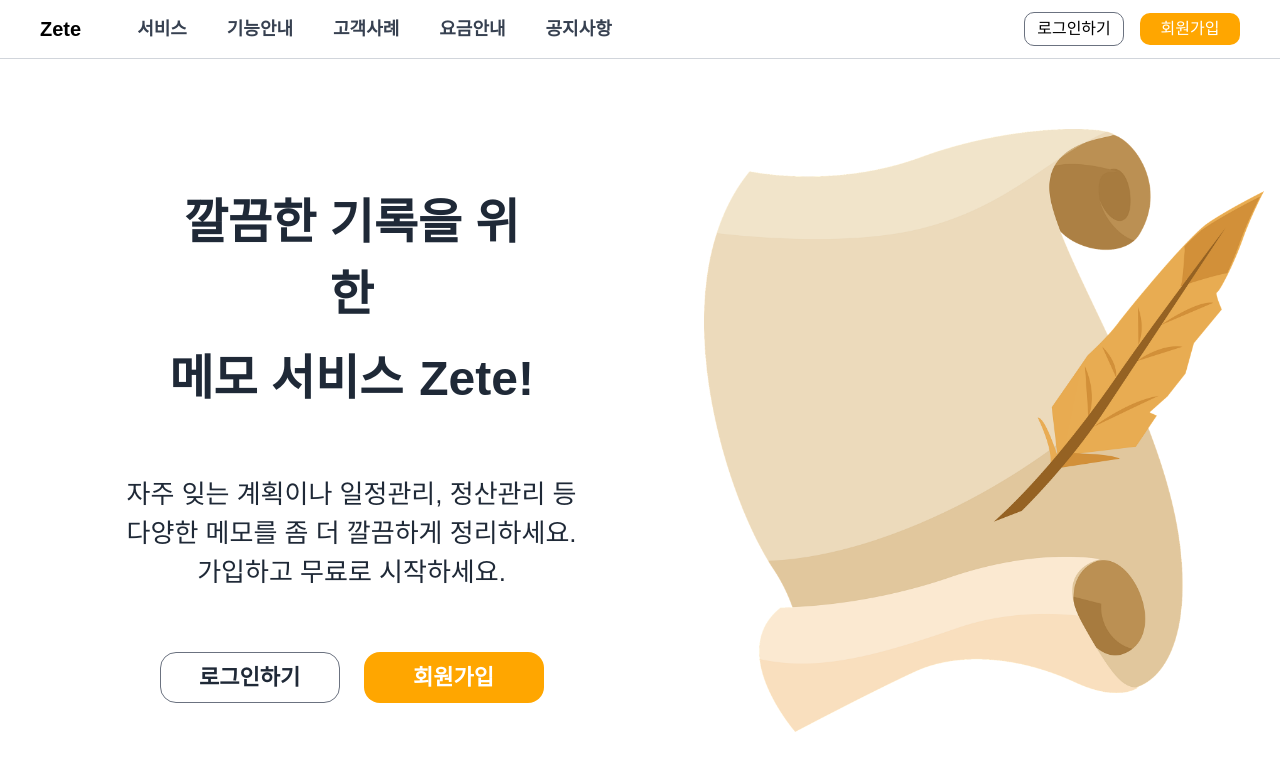
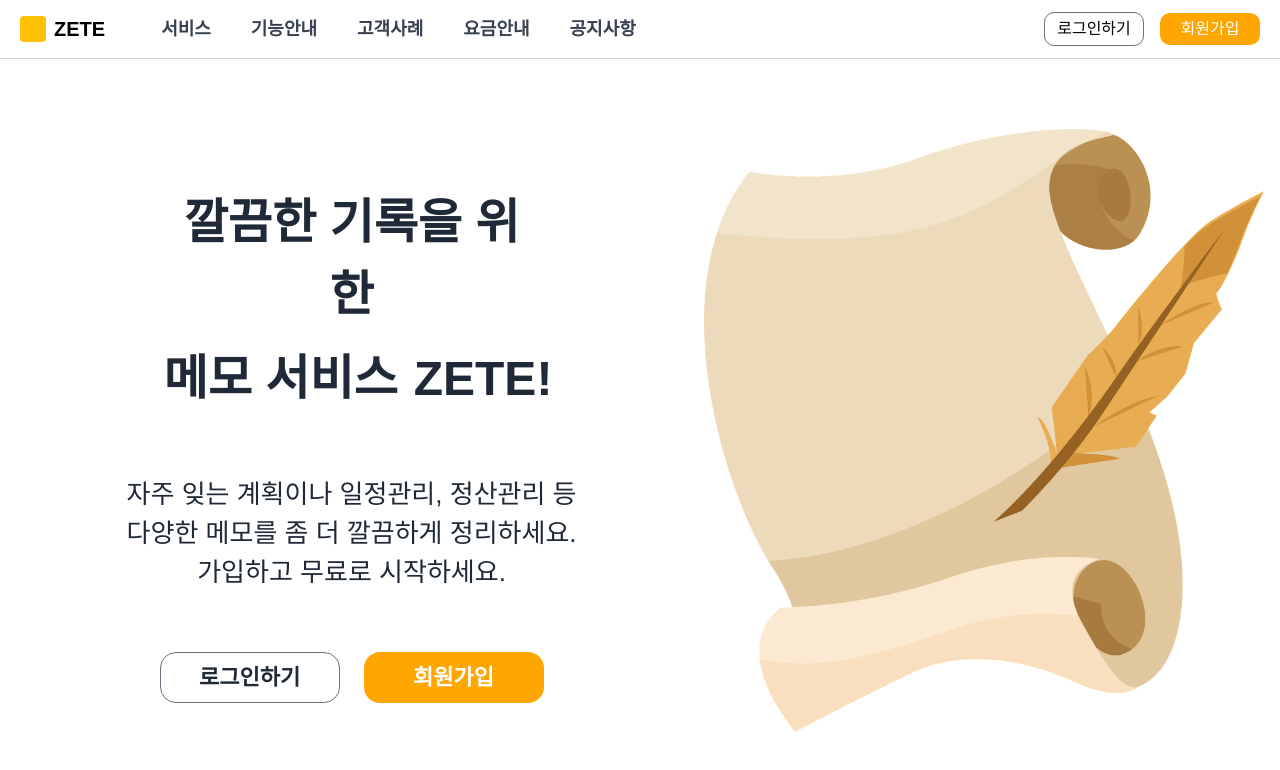
Before and after one commit to zeriong/zete-zustand-reactQuery, a React (Create React App) app in the folder frontend/: page / in a window 1280 px wide. Shown: the top 770 px of the page. Built offline with nearby package versions, Linux system fonts and the light colour scheme; no server answers.

Commit message:
intro 페이지에 ZETE 마크 추가

```diff
--- a/frontend/public/index.html
+++ b/frontend/public/index.html
@@ -5,14 +5,14 @@
     <link rel="icon" href="%PUBLIC_URL%/favicon.svg" />
     <meta name="viewport" content="width=device-width, initial-scale=1" />
     <meta name="theme-color" content="#000000" />
-    <meta name="메모 서비스" content="zete 메모서비스"/>
+    <meta name="메모 서비스" content="ZETE 메모서비스"/>
     <meta property="og:image" content="%PUBLIC_URL%/og-Image.png" />
     <meta property="og:description" content="Chat GPT와 함께 메모 시작!" />
-    <meta property="og:title" content="빠른 메모서비스 Zete!" />
+    <meta property="og:title" content="빠른 메모서비스 ZETE!" />
     <!-- 아이폰 대응 meta tag -->
     <meta name="viewport" content="width=device-width, initial-scale=1, minimal-ui, viewport-fit=cover, user-scalable=no" />
     <link rel="manifest" href="%PUBLIC_URL%/manifest.json" />
-    <title>Zete</title>
+    <title>ZETE</title>
   </head>
   <body>
     <noscript>빠르고 간편한 메모를 경험하세요</noscript>
--- a/frontend/src/common/components/Icons.tsx
+++ b/frontend/src/common/components/Icons.tsx
@@ -148,3 +148,8 @@ export const TopScrollIcon = (props: SVGProps<SVGSVGElement>) => (
         <path d="M320-120v-320H120l360-440 360 440H640v320H320Z"/>
     </svg>
 )
+export const BrandMark = (props: SVGProps<SVGSVGElement>) => (
+    <svg width={26} height={26} {...props}>
+        <rect width={100} height={100} className='fill-primary'/>
+    </svg>
+)
--- a/frontend/src/modules/intro/layout/Navigation.tsx
+++ b/frontend/src/modules/intro/layout/Navigation.tsx
@@ -1,6 +1,6 @@
 import {Link, useSearchParams} from 'react-router-dom';
 import React from 'react';
-import {HamburgerMenuIcon, LogoutIcon, ModifyIcon} from '../../../common/components/Icons';
+import {BrandMark, HamburgerMenuIcon, LogoutIcon, ModifyIcon} from '../../../common/components/Icons';
 import {useLayoutStore} from '../../../store/layoutStore';
 import {useAuthStore} from '../../../store/authStore';
 import {useQuery} from '@tanstack/react-query';
@@ -36,15 +36,19 @@ export const HomeNav = ()=> {
     }
 
     return (
-        <nav className='flex justify-between h-[48px] md:h-auto pl-[12px] pr-[12px] items-center md:px-[40px] py-[12px] border-b border-gray-300 whitespace-nowrap fixed bg-white w-full z-30'>
+        <nav className='flex justify-between h-[48px] md:h-auto pl-[12px] pr-[12px] items-center md:px-[20px] py-[12px] border-b border-gray-300 whitespace-nowrap fixed bg-white w-full z-30'>
             <div
                 onClick={ () => layoutStore.setShowSideNav(false) }
                 className={`transition-all ease-in-out fixed w-full h-full bg-black opacity-0 left-0 top-0 duration-300 z-30
                 ${ layoutStore.isShowSideNav ? 'opacity-50 visible' : 'opacity-0 invisible' }`}
             />
-            <Link to='/' className='font-bold text-[18px] md:text-[20px] mr-[48px]'>
-                Zete
-            </Link>
+            <div className='flex items-center mr-[48px]'>
+                <BrandMark className='rounded mr-[8px]'/>
+                <Link to='/' className='font-bold text-[18px] md:text-[20px]'>
+                    ZETE
+                </Link>
+            </div>
+
 
             {/** 모바일 환경 컴포넌트 */}
             <section
@@ -60,7 +64,7 @@ export const HomeNav = ()=> {
                             <div className='group flex items-center'>
                                 <ModifyIcon width={22} height={22} className='ease-in-out duration-200 rotate-0 group-hover:rotate-[360deg]'/>
                                 <Link to='memo' className='flex w-full py-[4px] pl-[8px] text-gray-600 hover:text-deepPrimary ease-in-out duration-150'>
-                                    Let's Zete!
+                                    Let's ZETE!
                                 </Link>
                             </div>
                             <div className='group flex items-center'>
@@ -121,7 +125,7 @@ export const HomeNav = ()=> {
                         to='memo'
                         className='flex justify-center cursor-pointer rounded-[8px] py-[4px] px-[20px] bg-deepPrimary text-white mr-[12px]'
                     >
-                        Let's Zete!
+                        Let's ZETE!
                     </Link>
                     <button
                         type='button'
--- a/frontend/src/modules/intro/pages/Home.page.tsx
+++ b/frontend/src/modules/intro/pages/Home.page.tsx
@@ -28,10 +28,10 @@ export const Home = () => {
                 <div className='flex flex-col items-center w-[450px]'>
                     <h1 className='mt-[40px] text-[36px] md:text-[48px] text-gray-800 flex flex-col w-[376px]'>
                         깔끔한 기록을 위한
-                        <span className='mt-[12px]'>
+                        <span className='mt-[12px] whitespace-nowrap'>
                             메모 서비스
                             <span className='ml-[16px] font-extrabold'>
-                                Zete!
+                                ZETE!
                             </span>
                         </span>
                     </h1>
@@ -45,7 +45,7 @@ export const Home = () => {
                                 className='text-[30px] font-bold flex py-[8px] px-[20px] items-center bg-deepPrimary
                                 rounded-[16px] justify-center mt-[32px] cursor-pointer text-white'
                             >
-                                Let's Zete!
+                                Let's ZETE!
                             </Link>
                         </div>
                     ) : (
--- a/frontend/src/modules/main/layout/Header.tsx
+++ b/frontend/src/modules/main/layout/Header.tsx
@@ -2,7 +2,7 @@ import React from 'react';
 import {UserProfileMenuPopover} from '../components/popovers/UserProfileMenu.popover';
 import {Link} from 'react-router-dom';
 import {SearchMemo} from '../components/SearchMemo';
-import {HamburgerMenuIcon} from '../../../common/components/Icons';
+import {BrandMark, HamburgerMenuIcon} from '../../../common/components/Icons';
 import {useLayoutStore} from '../../../store/layoutStore';
 
 export const Header = () => {
@@ -18,8 +18,7 @@ export const Header = () => {
                 >
                     <HamburgerMenuIcon height={20}/>
                 </button>
-                {/*브랜드마크*/}
-                <div className='w-[26px] h-[26px] bg-primary rounded mr-[10px]'/>
+                <BrandMark className='rounded mr-[10px]'/>
                 <Link
                     to='/memo'
                     className='flex relative justify-start items-center text-[17px] font-medium transition-all duration-300 h-full'
```
